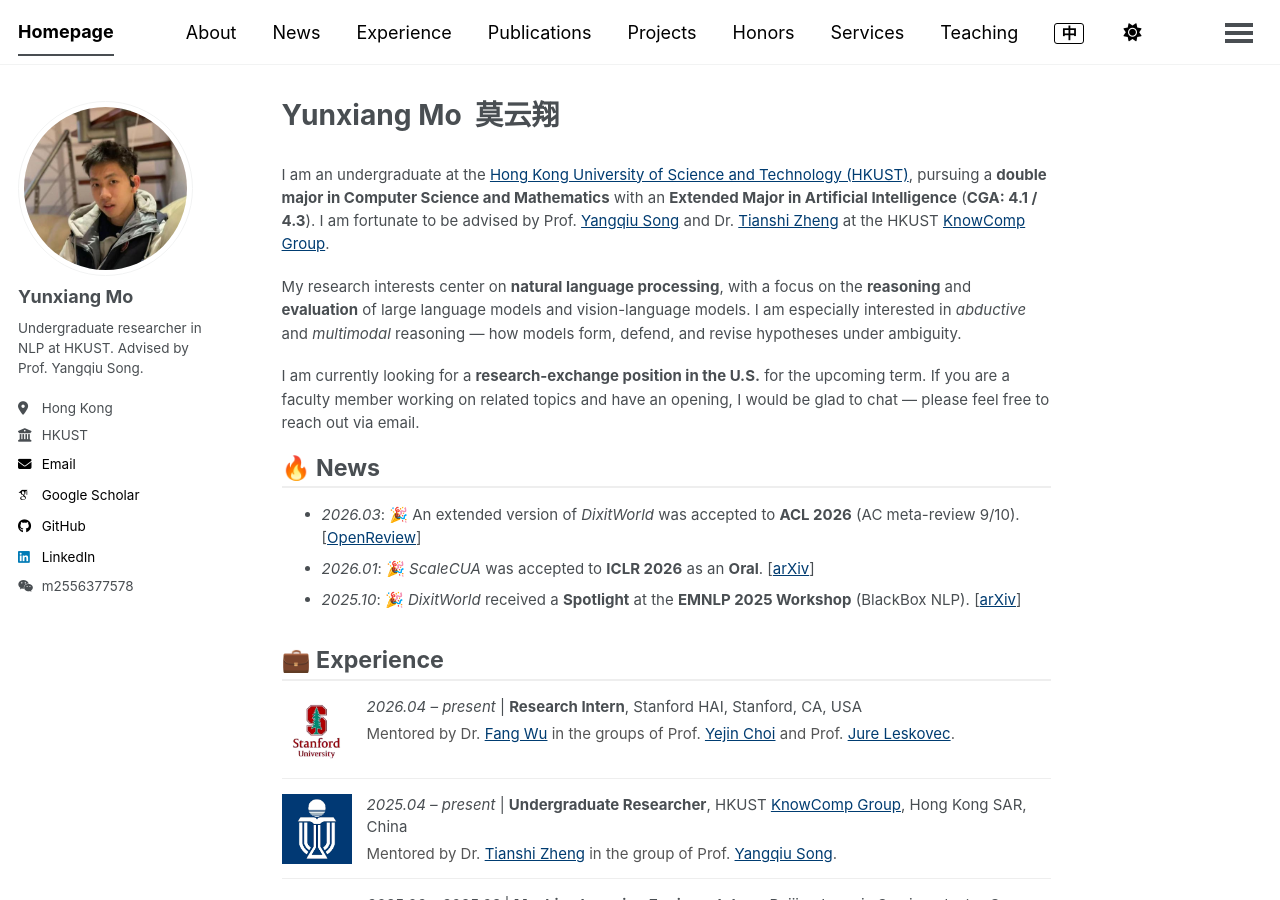
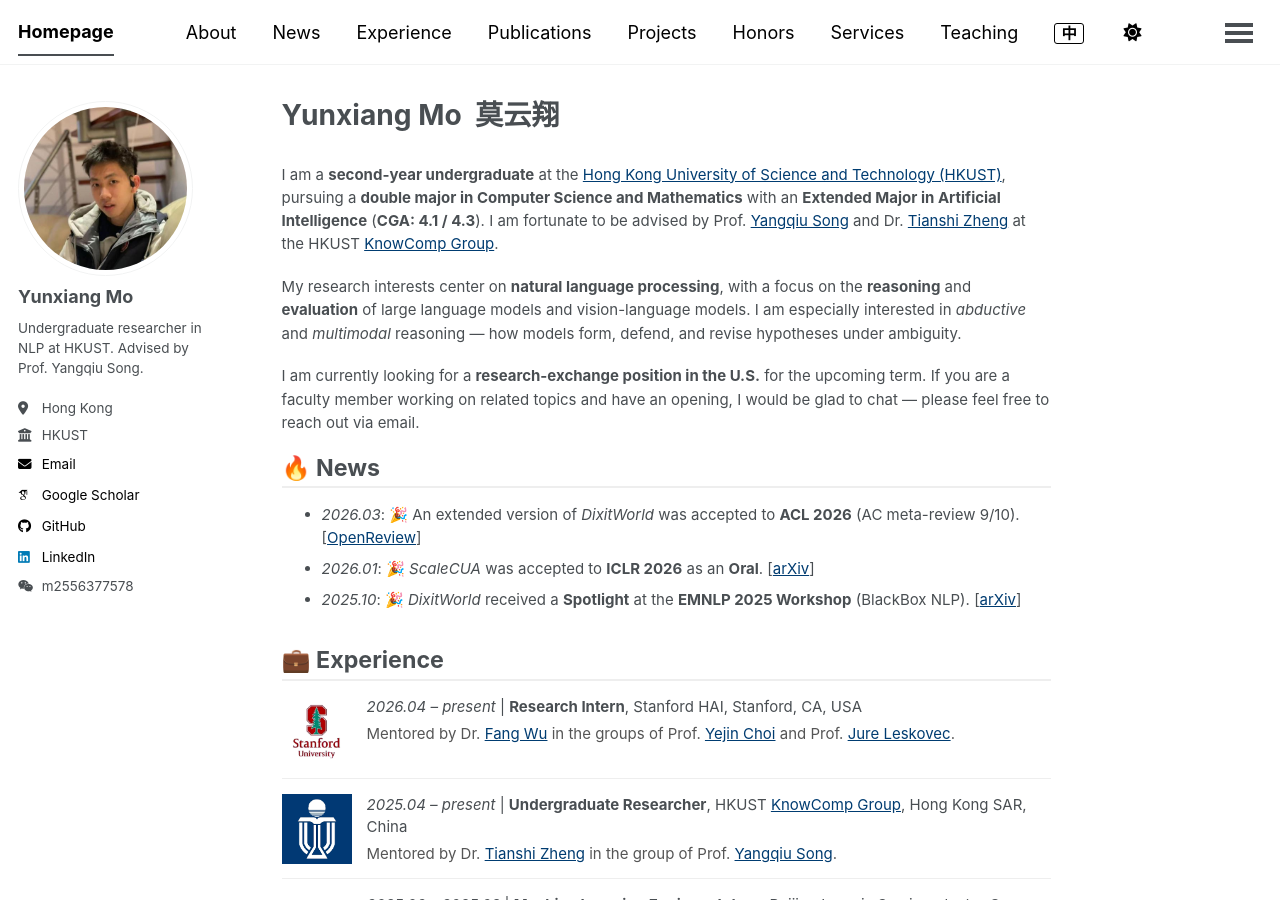
Before and after one commit to moyunxiang/moyunxiang.github.io, a Jekyll site: the page built from _pages/about.md, in a window 1280 px wide and 900 px high. Built offline with Jekyll 4.4.1, drawn with Linux system fonts in a browser that asks for light colours; some web fonts are replaced; a script bundle is joined from its source files by our own code; library files that are not in the unit come from our copies.

Commit message:
Bio: mention Y2 undergraduate status (EN + ZH)

```diff
--- a/_pages/about.md
+++ b/_pages/about.md
@@ -9,7 +9,7 @@
 
 <span class="anchor" id="about"></span>
 
-I am an undergraduate at the [Hong Kong University of Science and Technology (HKUST)](https://hkust.edu.hk), pursuing a **double major in Computer Science and Mathematics** with an **Extended Major in Artificial Intelligence** (**CGA: 4.1 / 4.3**). I am fortunate to be advised by Prof. [Yangqiu Song](https://www.cse.ust.hk/~yqsong/) and Dr. [Tianshi Zheng](https://stonetzheng.github.io/) at the HKUST [KnowComp Group](https://github.com/HKUST-KnowComp).
+I am a **second-year undergraduate** at the [Hong Kong University of Science and Technology (HKUST)](https://hkust.edu.hk), pursuing a **double major in Computer Science and Mathematics** with an **Extended Major in Artificial Intelligence** (**CGA: 4.1 / 4.3**). I am fortunate to be advised by Prof. [Yangqiu Song](https://www.cse.ust.hk/~yqsong/) and Dr. [Tianshi Zheng](https://stonetzheng.github.io/) at the HKUST [KnowComp Group](https://github.com/HKUST-KnowComp).
 
 My research interests center on **natural language processing**, with a focus on the **reasoning** and **evaluation** of large language models and vision-language models. I am especially interested in *abductive* and *multimodal* reasoning — how models form, defend, and revise hypotheses under ambiguity.
 
```
Also changed, not shown: _pages/about-zh.md (+1 -1 lines).
